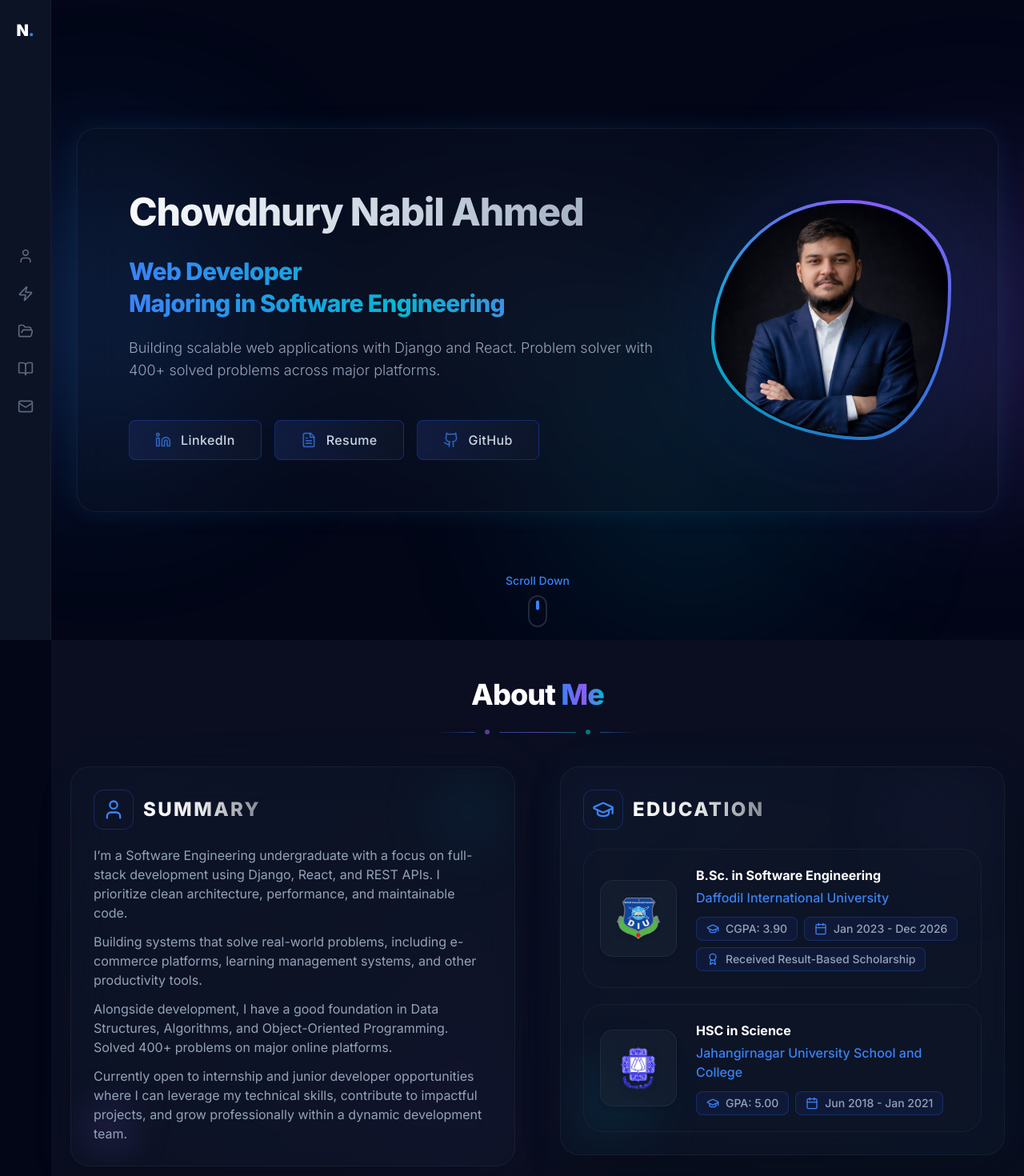
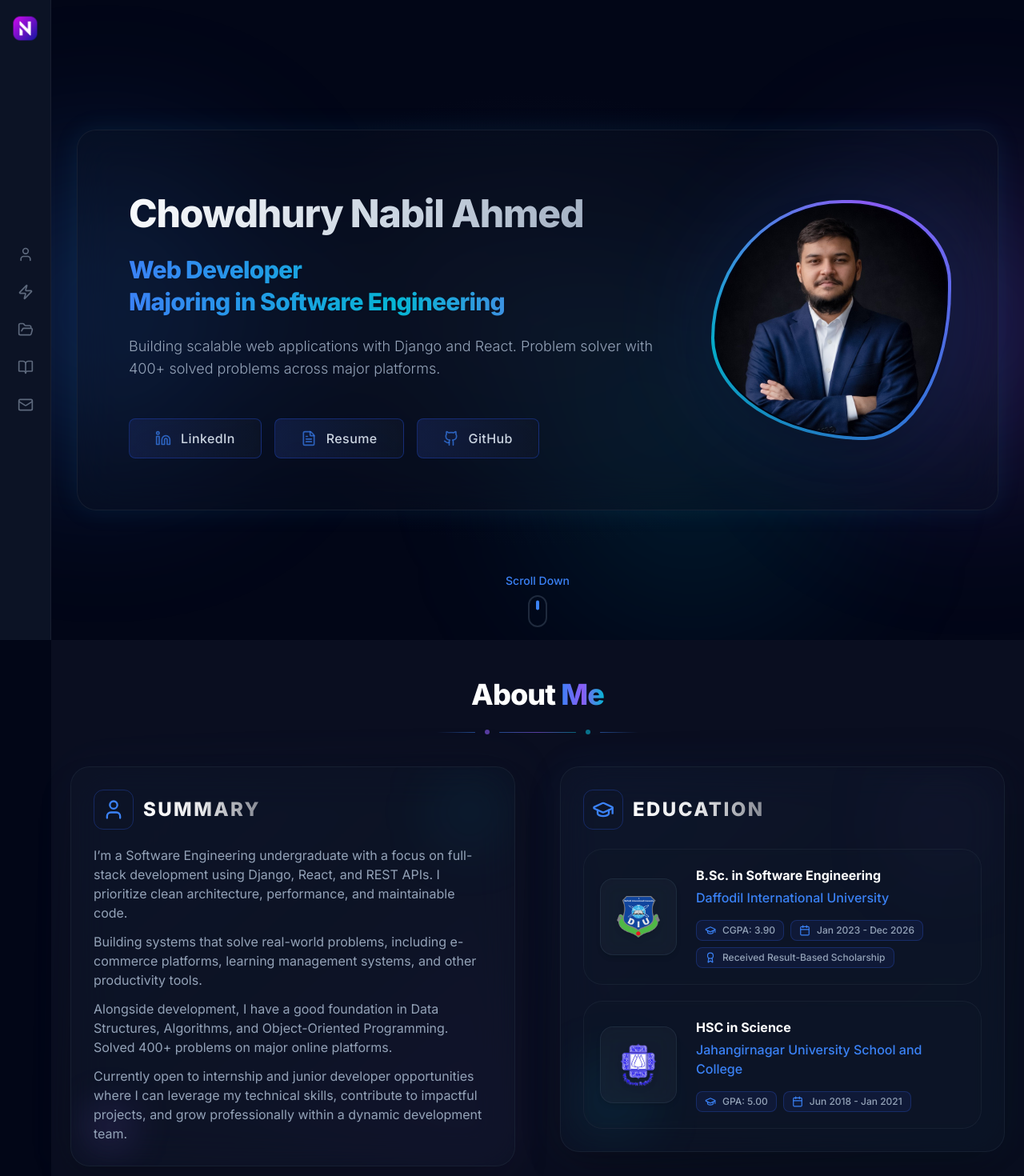
Before and after one commit to nabil0203/portfolio_nabil, a Next.js app: page / in a window 1280 px wide. Shown: the top 1470 px of the page at 80% size. Built offline with nearby package versions, Linux system fonts and the light colour scheme.

Commit message:
make well responsive for mobile screens

```diff
--- a/components/About/EducationCard.tsx
+++ b/components/About/EducationCard.tsx
@@ -75,25 +75,27 @@ export default function EducationCard({ x1, y1, x2, y2 }: EducationCardProps) {
                         <p className="text-accent text-sm sm:text-base font-medium">{edu.institution}</p>
                       )}
 
-                      <div className="flex flex-wrap items-center gap-2 mt-3">
-                        {edu.gpa && (
-                          <div className="w-fit flex items-center gap-2 bg-blue-950/40 rounded-lg py-1 px-3 border border-blue-900/60 hover:border-blue-700/50 hover:bg-blue-900/40 transition-colors duration-200">
-                            <GraduationCap className="w-4 h-4 text-accent shrink-0" />
-                            <span className="text-secondary text-xs sm:text-sm leading-relaxed font-medium">
-                              {edu.gpa}
+                      <div className="flex flex-col sm:flex-row sm:flex-wrap items-start sm:items-center gap-2 mt-4">
+                        <div className="flex flex-wrap gap-2">
+                          {edu.gpa && (
+                            <div className="w-fit flex items-center gap-2 bg-blue-950/40 rounded-lg py-1 px-2.5 border border-blue-900/60">
+                              <GraduationCap className="w-3.5 h-3.5 text-accent shrink-0" />
+                              <span className="text-secondary text-[11px] sm:text-xs leading-relaxed font-medium">
+                                {edu.gpa}
+                              </span>
+                            </div>
+                          )}
+                          <div className="w-fit flex items-center gap-2 bg-blue-950/40 rounded-lg py-1 px-2.5 border border-blue-900/60">
+                            <Calendar className="w-3.5 h-3.5 text-accent shrink-0" />
+                            <span className="text-secondary text-[11px] sm:text-xs leading-relaxed font-medium">
+                              {edu.graduation}
                             </span>
                           </div>
-                        )}
-                        <div className="w-fit flex items-center gap-2 bg-blue-950/40 rounded-lg py-1 px-3 border border-blue-900/60 hover:border-blue-700/50 hover:bg-blue-900/40 transition-colors duration-200">
-                          <Calendar className="w-4 h-4 text-accent shrink-0" />
-                          <span className="text-secondary text-xs sm:text-sm leading-relaxed font-medium">
-                            {edu.graduation}
-                          </span>
                         </div>
                         {edu.description && (
-                          <div className="w-fit flex items-center gap-2 bg-blue-950/40 rounded-lg py-1 px-3 border border-blue-900/60 hover:border-blue-700/50 hover:bg-blue-900/40 transition-colors duration-200">
-                            <Award className="w-4 h-4 text-accent shrink-0" />
-                            <span className="text-secondary text-xs sm:text-sm leading-relaxed font-medium">
+                          <div className="w-fit flex items-center gap-2 bg-blue-950/40 rounded-lg py-1 px-2.5 border border-blue-900/60">
+                            <Award className="w-3.5 h-3.5 text-accent shrink-0" />
+                            <span className="text-secondary text-[11px] sm:text-xs leading-relaxed font-medium">
                               {edu.description}
                             </span>
                           </div>
--- a/components/AdditionalInfo/AdditionalInfoSection.tsx
+++ b/components/AdditionalInfo/AdditionalInfoSection.tsx
@@ -143,8 +143,8 @@ export default function AdditionalInfoSection() {
                 >
                   <div className="flex flex-col sm:flex-row sm:items-start justify-between gap-3 mb-3">
                       <div>
-                          <h4 className="text-lg font-bold text-white/90 group-hover:text-accent-glow transition-colors">{experience.organization}</h4>
-                          <h5 className="text-base font-medium text-accent mt-0.5">{experience.role}</h5>
+                          <h4 className="text-base sm:text-lg font-bold text-white/90 group-hover:text-accent-glow transition-colors whitespace-nowrap overflow-hidden text-ellipsis">{experience.organization}</h4>
+                          <h5 className="text-sm sm:text-base font-medium text-accent mt-0.5">{experience.role}</h5>
                       </div>
                       <div className="flex items-center gap-1.5 text-xs sm:text-sm text-secondary bg-slate-800/40 px-2.5 py-1.5 rounded-md border border-slate-700/50 whitespace-nowrap w-fit">
                           <Calendar className="w-3.5 h-3.5" />
--- a/components/Hero/HeroImage.tsx
+++ b/components/Hero/HeroImage.tsx
@@ -58,7 +58,7 @@ export default function HeroImage() {
 
         {/* Synchronized Wavy Image Container */}
         <motion.div
-          className="relative w-52 h-52 sm:w-64 sm:h-64 lg:w-72 lg:h-72 overflow-hidden shadow-2xl"
+          className="relative w-44 h-44 sm:w-64 sm:h-64 lg:w-72 lg:h-72 overflow-hidden shadow-2xl"
           animate={blobControls}
         >
           <Image
--- a/components/Hero/HeroSection.tsx
+++ b/components/Hero/HeroSection.tsx
@@ -51,7 +51,7 @@ export default function HeroSection() {
   return (
     <section
       id="hero"
-      className="relative min-h-[100dvh] flex flex-col bg-background overflow-x-hidden px-3 sm:px-4 py-24 md:py-20 lg:py-0"
+      className="relative min-h-[100dvh] flex flex-col bg-background overflow-x-hidden px-3 sm:px-4 pt-12 pb-4 md:py-20 lg:py-0"
     >
       {/* Background pattern and glow */}
       <div className="absolute inset-0 bg-dot-pattern-faint opacity-30 mix-blend-screen" />
@@ -74,8 +74,8 @@ export default function HeroSection() {
       </div>
 
       <motion.div
-        className="relative z-10 max-w-6xl w-full my-auto mx-auto p-5 sm:p-8 md:p-12 lg:p-16 bg-slate-900/30 border border-slate-800/60 rounded-3xl backdrop-blur-xl shadow-2xl
-        flex flex-col lg:flex-row items-center gap-8 lg:gap-16"
+        className="relative z-10 max-w-6xl w-full my-auto mx-auto p-4 sm:p-8 md:p-12 lg:p-16 bg-slate-900/30 border border-slate-800/60 rounded-3xl backdrop-blur-xl shadow-2xl
+        flex flex-col lg:flex-row items-center gap-3 lg:gap-16"
         animate={mainContentGlow}
         transition={glowTransition}
       >
@@ -89,16 +89,16 @@ export default function HeroSection() {
         >
           <motion.h1
             variants={letterVariants}
-            className="text-[clamp(1.1rem,5.5vw,2.25rem)] sm:text-4xl md:text-5xl font-extrabold py-2 mb-4 md:mb-6 leading-tight whitespace-nowrap tracking-tight
+            className="text-[clamp(1.1rem,5.5vw,2.25rem)] sm:text-4xl md:text-5xl font-extrabold py-1 mb-1 md:mb-6 leading-tight whitespace-nowrap tracking-tight
             bg-gradient-to-r from-primary via-slate-300 to-slate-400
-            bg-clip-text text-transparent pt-4 sm:pt-4 drop-shadow-sm"
+            bg-clip-text text-transparent pt-3 sm:pt-4 drop-shadow-sm"
           >
             {personalInfo.name}
           </motion.h1>
 
           <motion.h2
             variants={letterVariants}
-            className="text-[clamp(1rem,4.5vw,1.75rem)] sm:text-2xl lg:text-3xl font-extrabold tracking-tight mx-0 mb-6 leading-snug
+            className="text-[clamp(1rem,4.5vw,1.75rem)] sm:text-2xl lg:text-3xl font-extrabold tracking-tight mx-0 mb-5 md:mb-6 leading-snug
             bg-gradient-to-r from-accent via-accent-glow to-accent-secondary bg-clip-text text-transparent drop-shadow-sm"
           >
             {personalInfo.title.split(',').map((line, index) => (
@@ -110,15 +110,15 @@ export default function HeroSection() {
 
           <motion.p
             variants={letterVariants}
-            className="text-base md:text-lg text-secondary font-light leading-relaxed
-            max-w-3xl mx-auto lg:mx-0 mb-8 md:mb-12"
+            className="text-sm sm:text-base md:text-lg text-secondary font-light leading-relaxed
+            max-w-3xl mx-auto lg:mx-0 mb-5 md:mb-12"
           >
             {personalInfo.heroDescription}
           </motion.p>
 
           <motion.div
             variants={letterVariants}
-            className="flex flex-wrap justify-center lg:justify-start gap-3 sm:gap-4 px-0"
+            className="flex flex-wrap justify-center lg:justify-start gap-2 sm:gap-4 px-0"
           >
             <HeroButton href={contactData.linkedin} Icon={Linkedin} ariaLabel="Open my LinkedIn profile">
               LinkedIn
--- a/components/Hero/ScrollIndicator.tsx
+++ b/components/Hero/ScrollIndicator.tsx
@@ -11,7 +11,7 @@ export default function ScrollIndicator() {
   }
 
   return (
-    <div className="absolute bottom-4 left-0 right-0 flex justify-center">
+    <div className="relative md:absolute md:bottom-4 md:left-0 md:right-0 flex justify-center z-20 mt-8 md:mt-0">
       <motion.div
         className="cursor-pointer"
         onClick={scrollToNextSection}
--- a/components/Sidebar/DesktopNav.tsx
+++ b/components/Sidebar/DesktopNav.tsx
@@ -2,6 +2,7 @@
 
 import { motion } from 'framer-motion'
 import { scrollToSection, scrollToHero } from '@/utils/dom'
+import Image from 'next/image'
 
 interface DesktopNavProps {
   navItems: Array<{ id: string; label: string; Icon: any }>
@@ -15,24 +16,23 @@ export default function DesktopNav({ navItems, activeSection, isVisible }: Deskt
       {/* Brand — pinned at top */}
       <motion.button
         onClick={scrollToHero}
-        className="w-full text-xl font-black tracking-tight text-white cursor-pointer flex items-center justify-center px-2"
+        className="w-full cursor-pointer flex items-center justify-center px-2"
         whileHover={{ scale: 1.05 }}
         whileTap={{ scale: 0.95 }}
         transition={{ duration: 0.1 }}
       >
-        <span>N</span>
-        <motion.span
-          initial={false}
-          className="overflow-hidden whitespace-nowrap"
-          animate={{
-            width: isVisible ? "auto" : 0,
-            opacity: isVisible ? 1 : 0,
-          }}
+        <motion.div
+          animate={{ scale: isVisible ? 1 : 1.3 }}
           transition={{ duration: 0.3 }}
         >
-          abil
-        </motion.span>
-        <span className="text-accent">.</span>
+          <Image
+            src="/logo.png"
+            alt="Logo"
+            width={40}
+            height={40}
+            className="object-contain"
+          />
+        </motion.div>
       </motion.button>
 
       {/* Nav items — vertically centered */}
--- a/components/Sidebar/MobileNav.tsx
+++ b/components/Sidebar/MobileNav.tsx
@@ -3,6 +3,7 @@
 import { motion } from 'framer-motion'
 import { useState } from 'react'
 import { scrollToSection, scrollToHero } from '@/utils/dom'
+import Image from 'next/image'
 
 interface MobileNavProps {
   navItems: Array<{ id: string; label: string; Icon: any }>
@@ -17,12 +18,18 @@ export default function MobileNav({ navItems, activeSection }: MobileNavProps) {
       <div className="max-w-7xl mx-auto flex justify-between items-center">
         <motion.button
           onClick={scrollToHero}
-          className="text-xl sm:text-2xl font-black tracking-tight text-white cursor-pointer flex items-center gap-1"
+          className="cursor-pointer flex items-center gap-1"
           whileHover={{ scale: 1.05 }}
           whileTap={{ scale: 0.95 }}
           transition={{ duration: 0.1 }}
         >
-          Nabil<span className="text-accent">.</span>
+          <Image
+            src="/logo.png"
+            alt="Logo"
+            width={36}
+            height={36}
+            className="object-contain"
+          />
         </motion.button>
 
         {/* Mobile hamburger */}
```
Also changed, not shown: data/portfolioData.ts (line endings or trailing spaces), public/logo.png (added), 1 other file (tests, documents, lock files or other folders).
